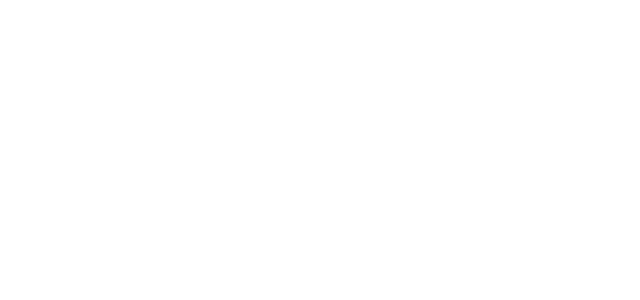
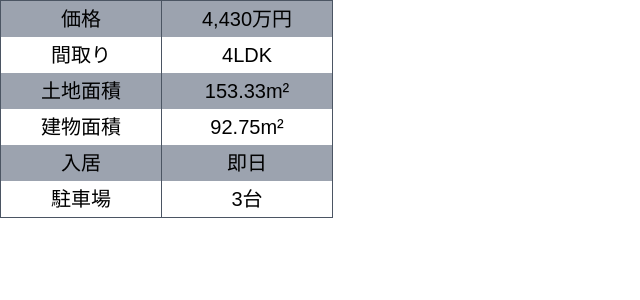
Before and after one commit to stormrageqb/FudosanRealEstate, a React (Create React App) app in the folder Front-end/: page /basictable in a window 1280 px wide. Shown: the top 300 px of the page, without its empty margins (0-640 px from the left). Built offline with nearby package versions, Linux system fonts and the light colour scheme.

Commit message:
add component BasicTable

```diff
--- a/Front-end/src/Mainboard.jsx
+++ b/Front-end/src/Mainboard.jsx
@@ -19,6 +19,7 @@
 import QueryGeneralPage from "./pages/QueryGeneralPage";
 import SignInPage from "./pages/SignInPage";
 import SignUpPage from "./pages/SignUpPage";
+import BasicTable from "./components/BasicTable";
 
 const Mainboard = () =>{
 
@@ -43,6 +44,7 @@
         <Route exact path="/feedbackpage" component={FeedbackPage} />
         <Route exact path="/signinpage" component={SignInPage} />
         <Route exact path="/signuppage" component={SignUpPage} />
+        <Route exact path="/basictable" component={BasicTable} />
     </Switch>
   );
 }
--- /dev/null
+++ b/Front-end/src/components/BasicTable.jsx
@@ -0,0 +1,38 @@
+import React from "react";
+
+const BasicTable =  () =>{
+    return(
+        <table className="border border-gray-600">
+
+        <tbody className="text-center text-xl ">
+            <tr className="bg-gray-400 ">
+                <td className="px-10 py-1 border-r border-gray-600">価格</td>
+                <td className="px-10 py-1">4,430万円</td>
+            </tr>
+            <tr>
+                <td className="px-10 py-1 border-r border-gray-600">間取り</td>
+                <td className="px-10 py-1">4LDK</td>
+            </tr>
+            <tr className="bg-gray-400">
+                <td className="px-10 py-1 border-r border-gray-600">土地面積</td>
+                <td className="px-10 py-1">153.33m²</td>
+            </tr>
+            <tr>
+                <td className="px-10 py-1 border-r border-gray-600">建物面積</td>
+                <td className="px-10 py-1">92.75m²</td>
+            </tr>
+            <tr className="bg-gray-400">
+                <td className="px-10 py-1 border-r border-gray-600" >入居</td>
+                <td className="px-10 py-1">即日</td>
+            </tr>
+            <tr>
+                <td className="px-10 py-1 border-r border-gray-600">駐車場</td>
+                <td className="px-10 py-1">3台</td>
+            </tr>
+
+        </tbody>
+        </table>
+    )
+}
+
+export default BasicTable;
```
